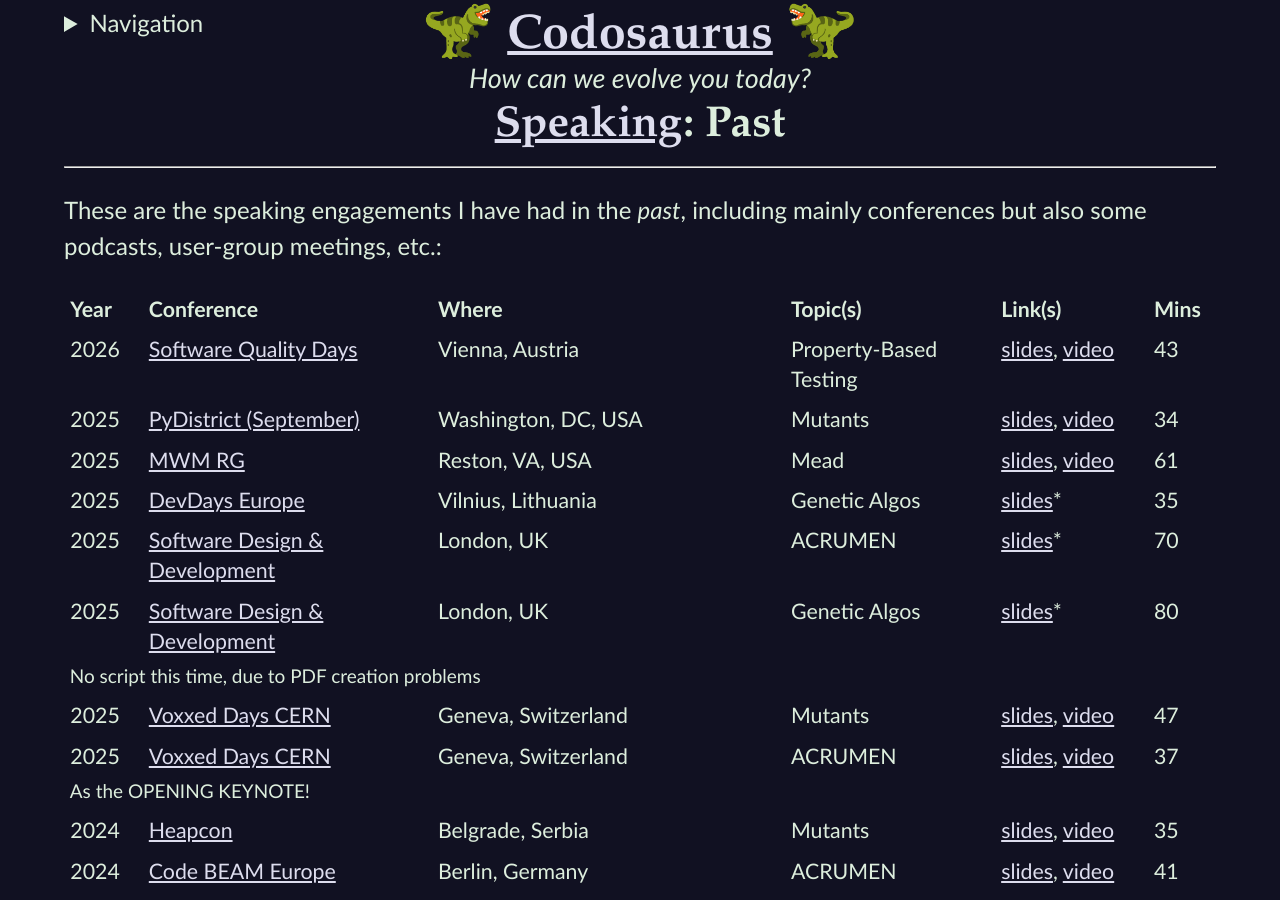
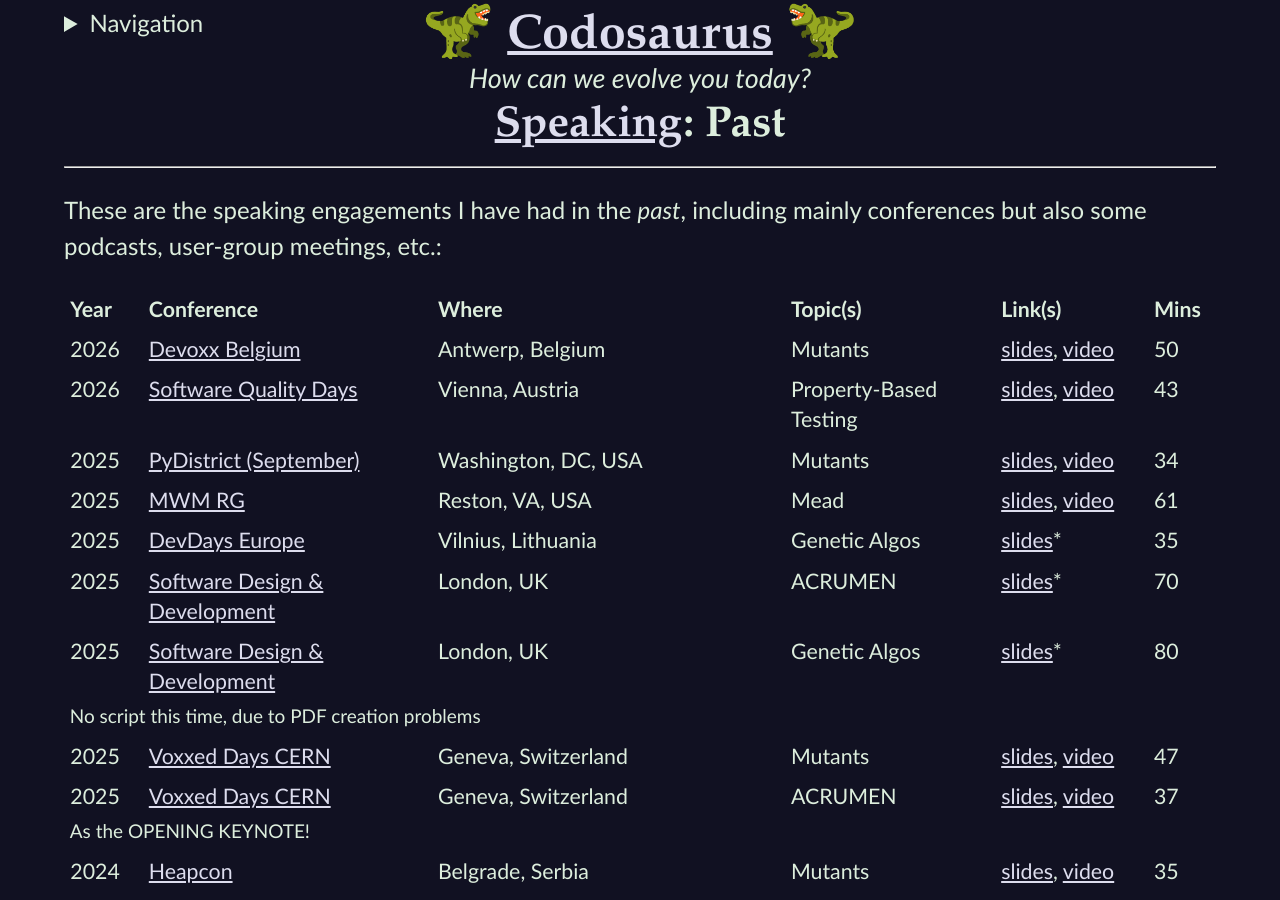
Before and after one commit to CodosaurusLLC/CodosaurusLLC.github.io, a Jekyll site: the page built from speaking/past.md, in a window 1280 px wide and 900 px high. Built offline with Jekyll 4.4.1, drawn with Linux system fonts in a browser that asks for light colours.

Commit message:
announce posting of devoxx.be talk video

```diff
--- a/speaking/past.md
+++ b/speaking/past.md
@@ -21,6 +21,18 @@
     </tr>
   </thead>
   <tbody>
+
+    <tr>
+      <td class="numeric">2026</td>
+      <td><a href="https://devoxx.be/" rel="nofollow" target="_new">Devoxx Belgium</a></td>
+      <td>Antwerp, Belgium</td>
+      <td>Mutants</td>
+      <td>
+        <a href="/slides/mutants-dvxbe-26.pdf" target="_new">slides</a>,
+        <a href="https://www.youtube.com/watch?v=AsVt_dzTmN4" target="_new">video</a>
+      </td>
+      <td class="numeric">50</td>
+    </tr>
 
     <tr>
       <td class="numeric">2026</td>
```
Also changed, not shown: _posts/2026-10-13-dvx-be-mutants-talk-posted.md (added, +15 -0 lines).
